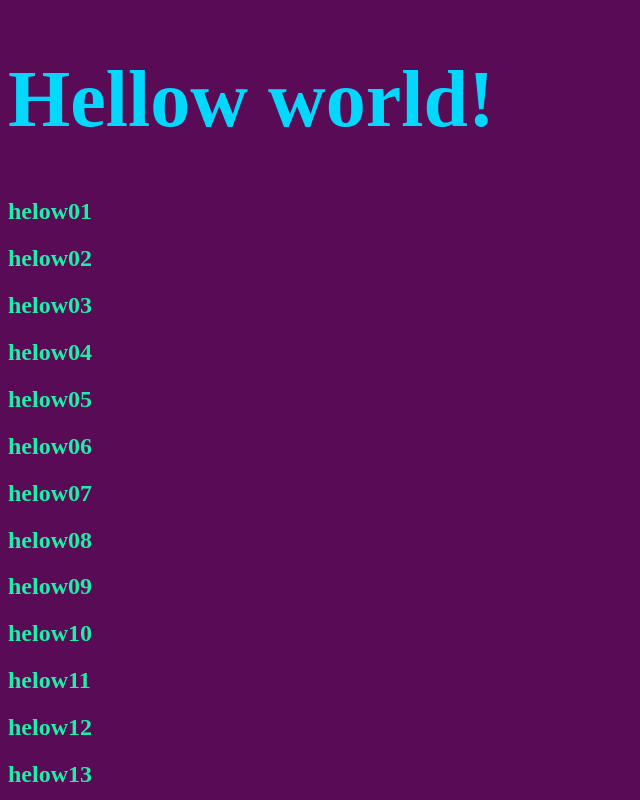
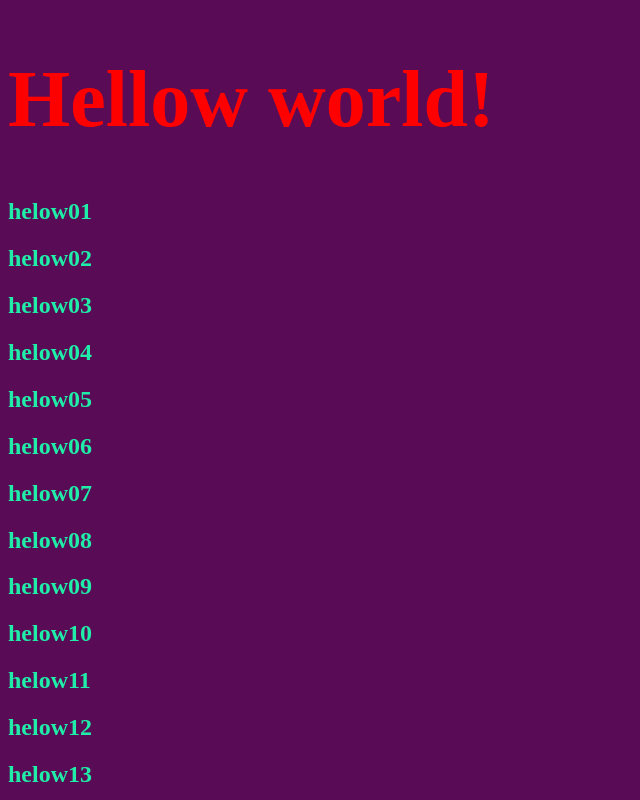
Before and after one commit to kiwFarm/new2, a plain HTML site: page index.html in a window 1280 px wide. Shown: the top 800 px of the page, without its empty margins (0-640 px from the left). Drawn offline with Linux system fonts and the light colour scheme.

Commit message:
Update style.css

```diff
--- a/style.css
+++ b/style.css
@@ -1,5 +1,5 @@
 h1{
-	color:#03d7fc;
+	color:red;
 	font-size: 80px;
 }
 h2{
```
